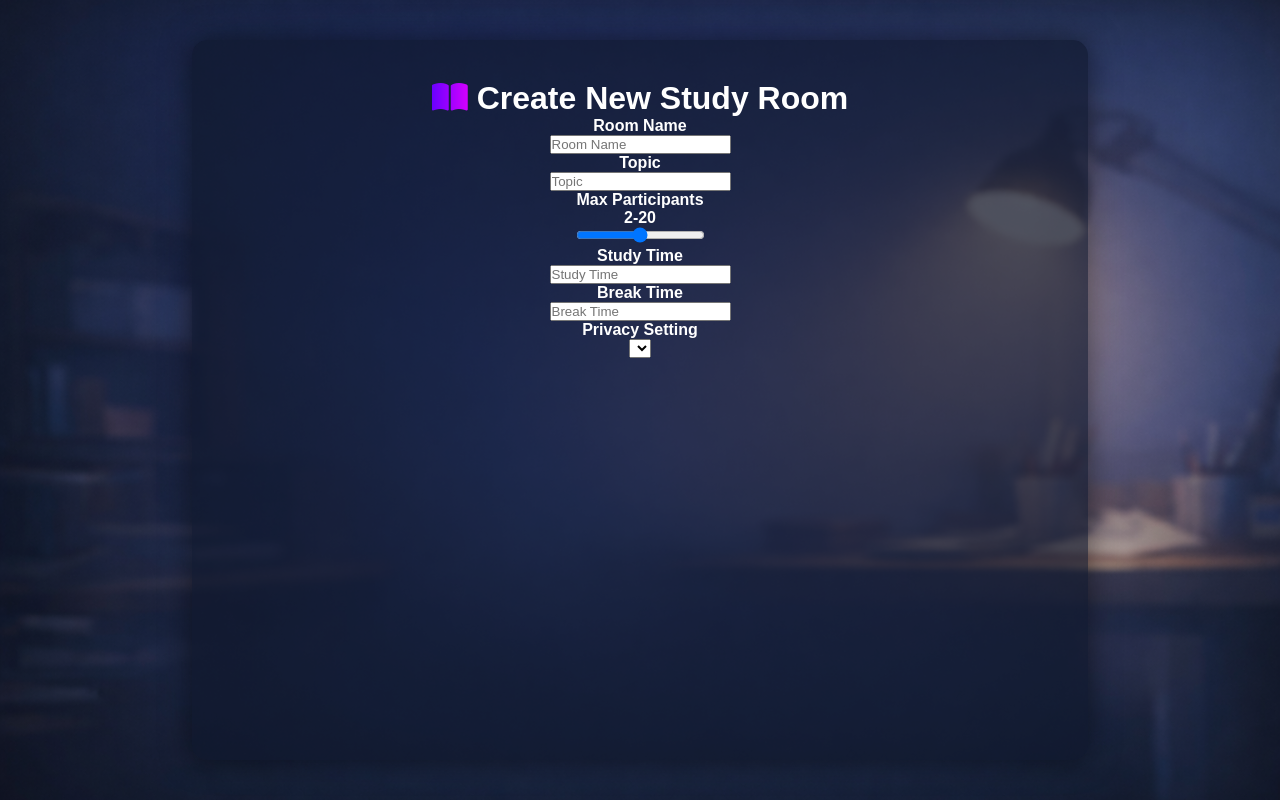
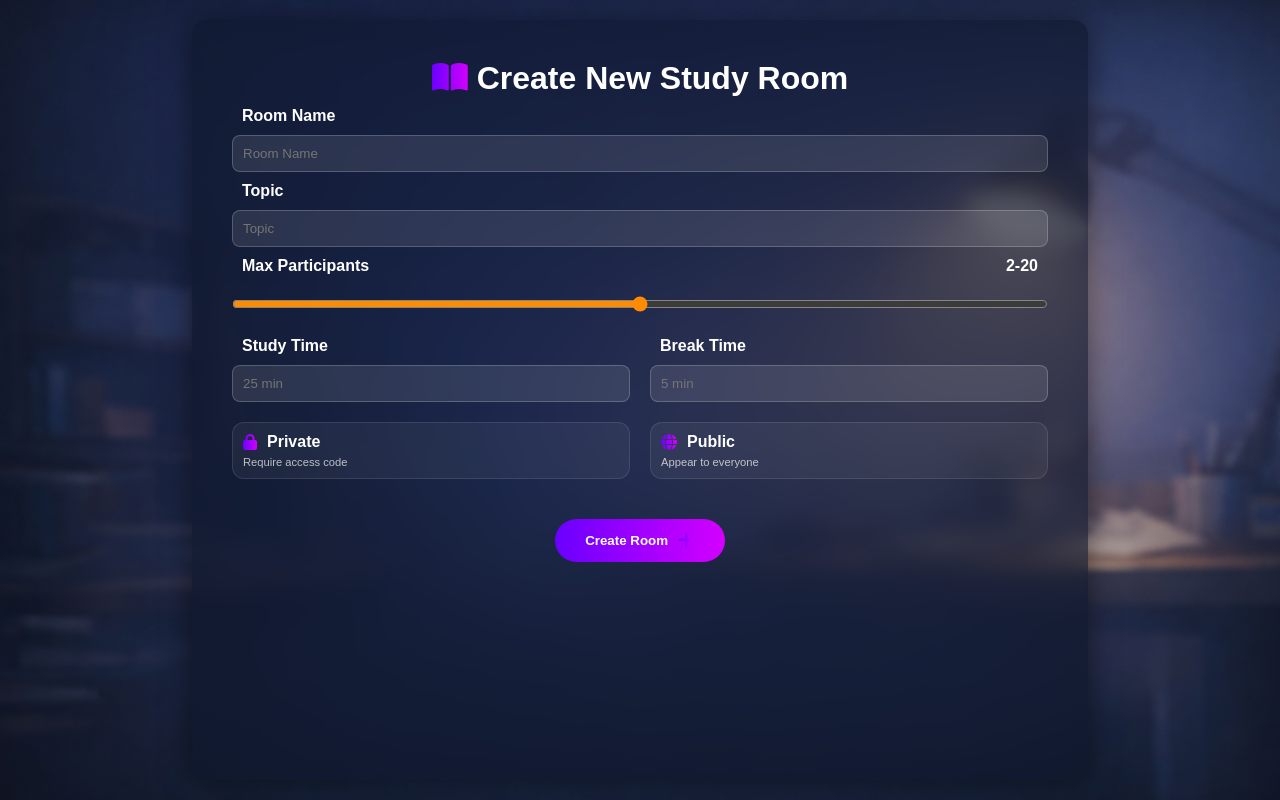
Before and after one commit to Yara-khattab/StudyVibe, a PHP site: page /createRoom.html in a window 1280 px wide. Run offline with PHP 8.4, Linux system fonts and the light colour scheme; lists and menus that the app fills with data are empty.

Commit message:
merge changes

```diff
--- /dev/null
+++ b/CSS/createroom.css
@@ -0,0 +1,145 @@
+
+/* create - room - page */
+
+.createroom-page {
+    width: 100%;
+    height: 100vh;
+    background: url("../images/background_signup_login.png") center/cover no-repeat;
+    display: flex;
+    justify-content: center;
+    align-items: center;
+    font-family: Arial, sans-serif;
+}
+
+
+.createroom-page .bg-glass {
+    background: rgba(15, 23, 42, 0.644);
+    backdrop-filter: blur(10px);
+    padding: 40px;
+    width: 70%;
+    height: 95%;
+    border-radius: 15px;
+    text-align: center;
+    color: white;
+    box-shadow: 0 0 30px rgba(0,0,0,0.5);
+
+}
+.createroom-page .bg-glass i {
+    background: linear-gradient(to right,#6a00ff, #d400ff);
+    -webkit-background-clip: text;
+    -webkit-text-fill-color: transparent;
+}
+
+.createroom-page .bg-glass h4 {
+   text-align: left;
+   padding: 10px;
+}
+
+.createroom-page .input-box input {
+    width: 100%;
+    padding: 10px;
+    background: rgba(255, 255, 255, 0.1);
+    border: 1px solid rgba(255, 255, 255, 0.2);
+    border-radius: 8px;
+    color: white;
+    outline: none;
+}
+
+.createroom-page .participants-header{
+    display: flex;
+    justify-content: space-between;
+    align-items: center;
+}
+
+.createroom-page input[type="range"] {
+    width: 100%;
+    accent-color: #ff8c00;
+}
+
+
+.createroom-page .row-inputs {
+    display: flex;
+    gap: 20px;
+}
+.createroom-page .row-inputs .input-box {
+    flex: 1;
+}
+
+.createroom-page .privacy-container {
+    display: flex;
+    gap: 20px;
+    margin-top: 20px;
+}
+
+.createroom-page .privacy-card {
+    flex: 1;
+    background: rgba(255, 255, 255, 0.05);
+    border: 1px solid rgba(255, 255, 255, 0.1);
+    border-radius: 12px;
+    padding: 10px;
+    cursor: pointer;
+    transition: 0.3s;
+    display: flex;
+    flex-direction: column;
+    align-items: flex-start;
+}
+
+.privacy-card i {
+    font-size: 1rem;
+}
+
+.createroom-page .privacy-card span {
+    font-weight: bold;
+    font-size: 1rem;
+}
+
+.createroom-page .privacy-card p {
+    font-size: 0.7rem;
+    opacity: 0.7;
+}
+.createroom-page .privacy-card .card-header {
+    display: flex;
+    align-items: center;
+    gap: 10px;
+    margin-bottom: 5px;
+}
+.createroom-page .privacy-card:active {
+    background: rgba(255, 255, 255, 0.15);
+    border-color: #d400ff;
+}
+
+.privacy-card:has(input[type="radio"]:checked) {
+    border: 2px solid #ff8c00;
+    background: rgba(255, 140, 0, 0.1);
+}
+
+.createroom-page input[type="radio"] {
+    display: none;
+}
+
+.create-btn {
+    background: linear-gradient(to right, #6a00ff, #d400ff);
+    border: none;
+    padding: 12px 30px;
+    border-radius: 25px;
+    color: white;
+    font-weight: bold;
+    cursor: pointer;
+    display: flex;
+    align-items: center;
+    gap: 10px;
+    margin-top: 10px;
+    justify-content: center;
+    width: fit-content;
+}
+
+.submit-container {
+    display: flex;
+    justify-content: center;
+    margin-top: 30px;
+}
+
+.submit-container .create-btn i {
+    font-size: 1.2rem;
+    color: white;
+}
--- a/CSS/style.css
+++ b/CSS/style.css
@@ -849,177 +849,3 @@ cursor: pointer;
     color: white;
     cursor: pointer;
 }
-
-
-
-
-
-/* salma */
-.rooms-page{
-    width: 100%;
-    height: 100vh;
-    background: url("../images/background_signup_login.png") center/cover no-repeat;
-    display: flex;
-    align-items: center;
-    font-family: Arial,sans-serif;
-}
-
-.rooms-sidebar{
-    width: 20%;
-    height: 100%;
-    background-color: rgba(15, 23, 42, 0.8);
-    left: 0;
-    display: flex;
-    flex-direction: column;
-
-}
-
-.logo-sidebar{
-    padding: 25px;
-    color: white;
-    font-size: 25px;
-    font-weight: bold;
-    font-family: Arial,sans-serif;
-    margin-top: 20px;
-    margin-left: 10px;
-
-}
-.logo-sidebar i {
-    background: linear-gradient(to right, #6a00ff, #d400ff);
-    -webkit-background-clip: text;
-    -webkit-text-fill-color: transparent;
-}
-
-.rooms-sidebar-menu{
-    height: 100%;
-    display: flex;
-    flex-direction: column;
-    padding: 30px;
-}
-.rooms-sidebar-menu ul{
-    height: 100%;
-    display: flex;
-    flex-direction: column;
-    list-style: none;
-    padding: 0;
-    gap: 25px;
-}
-
-.rooms-sidebar-menu li:last-child{
-    margin-top: auto;
-}
-
-.btn{
-    width: 100%;
-    height: 50px;
-    padding: 15px 35px;
-    border: none;
-    border-radius: 15px;
-    background: linear-gradient(to right,#6a00ff, #d400ff);
-    color: white;
-    font-size: 13px;
-    cursor: pointer;
-    transition: 0.3s;
-}
-
-.btn i{
-    margin-right: 10px;
-    color: white;
-}
-.btn:hover{
-    opacity: 0.7;
-    transition: 0.7s;
-}
-
-.rooms-body{
-    width: 80%;
-    height: 100%;
-    display: grid;
-    grid-template-columns: repeat(2, 1fr);
-    grid-template-rows: auto auto auto;
-    padding: 60px;
-    gap: 30px;
-    color: white;
-}
-
-.item{
-    width: 100%;
-    height: 100%;
-    display: flex;
-    justify-content: space-evenly;
-}
-
-.item h1{
-    font-size: 45px;
-    font-weight: bold;
-    font-family: Georgia, serif;
-}
-
-.item button{
-    width: 50%;
-    height: 50px;
-    margin-right: 25%;
-
-}
-
-.rooms-body .item:nth-child(1){
-    grid-column: 1 / 3;
-    text-align: center;
-}
-
-.rooms-body .item:nth-child(2),
-.rooms-body .item:nth-child(3){
-    display: flex;
-    justify-content: center;
-    align-items: center;
-}
-
-.rooms-body .item:nth-child(4),
-.rooms-body .item:nth-child(5){
-    font-size: 25px;
-    line-height: 1.6;
-    padding: 0 40px;
-    margin-left: 5%;
-    margin-bottom: 5%;
-}
-
-.rooms-footer{
-    width: 80%;
-    display: flex;
-    justify-content: center;
-    align-items: center;
-    gap: 40px;
-    position: absolute;
-    bottom: 20px;
-    left: 20%;
-    color: #a8abaf;
-}
-
-/* create - room - page */
-
-.createroom-page {
-    width: 100%;
-    height: 100vh;
-    background: url("../images/background_signup_login.png") center/cover no-repeat;
-    display: flex;
-    justify-content: center;
-    align-items: center;
-    font-family: Arial, sans-serif;
-}
-
-.createroom-page .bg-glass {
-    background: rgba(15, 23, 42, 0.644);
-    padding: 40px;
-    width: 70%;
-    height: 90%;
-    border-radius: 15px;
-    text-align: center;
-    color: white;
-    box-shadow: 0 0 30px rgba(0,0,0,0.5);
-
-}
-.createroom-page .bg-glass i {
-    background: linear-gradient(to right,#6a00ff, #d400ff);
-    -webkit-background-clip: text;
-    -webkit-text-fill-color: transparent;
-}
--- a/createRoom.html
+++ b/createRoom.html
@@ -1,12 +1,15 @@
 <!DOCTYPE html>
 <html lang="en">
+
 <head>
     <meta charset="UTF-8">
     <meta name="viewport" content="width=device-width, initial-scale=1.0">
     <title>Create Room</title>
     <link rel="stylesheet" href="CSS/style.css">
+    <link rel="stylesheet" href="CSS/createroom.css">
     <link rel="stylesheet" href="CSS/all.css">
 </head>
+
 <body>
     <main class="createroom-page">
         <div class="bg-glass">
@@ -14,35 +17,79 @@
             <form>
                 <div class="input-box">
                     <h4>Room Name</h4>
-                <input type="text" placeholder="Room Name">
+                    <input type="text" placeholder="Room Name" required>
                 </div>
 
                 <div class="input-box">
                     <h4>Topic</h4>
-                <input type="text" placeholder="Topic">
+                    <input type="text" placeholder="Topic" required>
                 </div>
 
                 <div class="input-box">
+                    <div class="participants-header">
                         <h4>Max Participants</h4>
                         <h4>2-20</h4>
-                <input type="range" min="2" max="20" placeholder="Max Participants">
                     </div>
+                    <input type="range" min="2" max="20" placeholder="Max Participants" required>
+                </div>
+                <div class="row-inputs">
                     <div class="input-box">
                         <h4>Study Time</h4>
-                <input type="text" placeholder="Study Time">
+                        <input type="text" placeholder="25 min" required>
                     </div>
                     <div class="input-box">
                         <h4>Break Time</h4>
-                <input type="text" placeholder="Break Time">
+                        <input type="text" placeholder="5 min" required >
                     </div>
-            <div>
-                <h4>Privacy Setting</h4>
-                <select>
+                </div>
+                <div class="privacy-container">
+                    <label class="privacy-card" onclick="toggleAccessCode(true)">
+                        <input type="radio" name="privacy" value="private" required >
+                        <div class="card-header">
+                            <i class="fas fa-lock"></i>
+                            <span>Private</span>
+                        </div>
+                        <p>Require access code</p>
+                    </label>
 
-                </select>
+                    <label class="privacy-card" onclick="toggleAccessCode(false)">
+                        <input type="radio" name="privacy" value="public" required>
+                        <div class="card-header">
+                            <i class="fas fa-globe"></i>
+                            <span>Public</span>
+                        </div>
+                        <p>Appear to everyone</p>
+                    </label>
+                </div>
+
+                <div class="input-box" id="accessCodeSection" style="margin-top: 20px;">
+                    <h4>Access code</h4>
+                    <input type="text" placeholder="[xxxx-xxxx-xxxx]" required>
+                </div>
+
+                <div class="submit-container">
+                    <button type="submit" class="create-btn"> Create Room <i class="fas fa-plus"></i> </button>
                 </div>
             </form>
         </div>
     </main>
+
+
+    <script>
+    function toggleAccessCode(isPrivate) {
+        const section = document.getElementById('accessCodeSection');
+        if (isPrivate) {
+            section.style.display = 'block';
+        } else {
+            section.style.display = 'none';
+        }
+    }
+
+    window.onload = () => {
+        document.getElementById('accessCodeSection').style.display = 'none';
+    };
+
+</script>
 </body>
+
 </html>
--- a/rooms.html
+++ b/rooms.html
@@ -6,6 +6,7 @@
     <meta name="viewport" content="width=device-width, initial-scale=1.0">
     <title>room page</title>
     <link rel="stylesheet" href="CSS/style.css">
+    <link rel="stylesheet" href="CSS/rooms.css">
     <link rel="stylesheet" href="CSS/all.css">
 
 </head>
```
Also changed, not shown: CSS/rooms.css (added, +142 -0 lines). Lines whose indentation alone changed are shown as unchanged.
